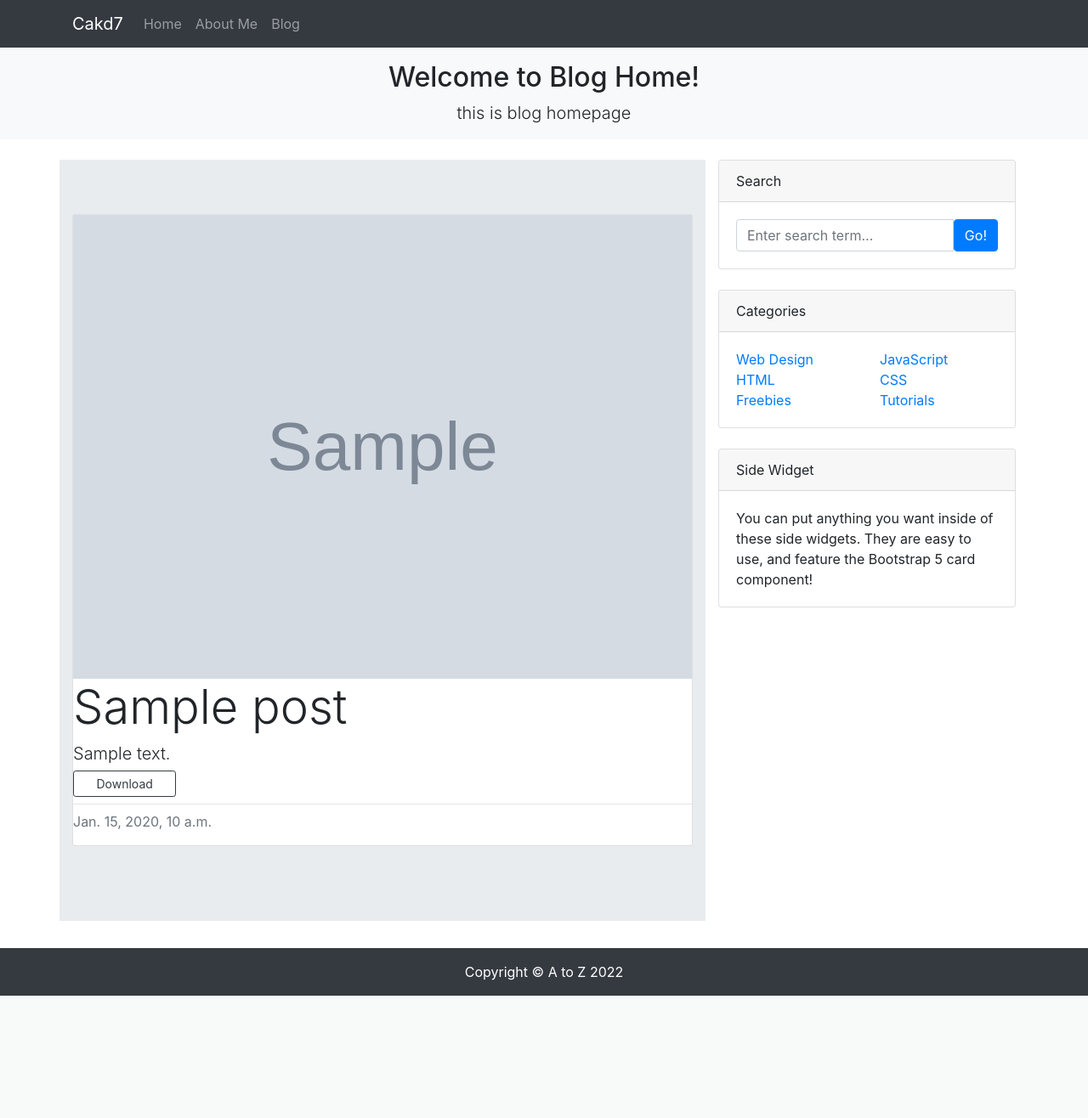
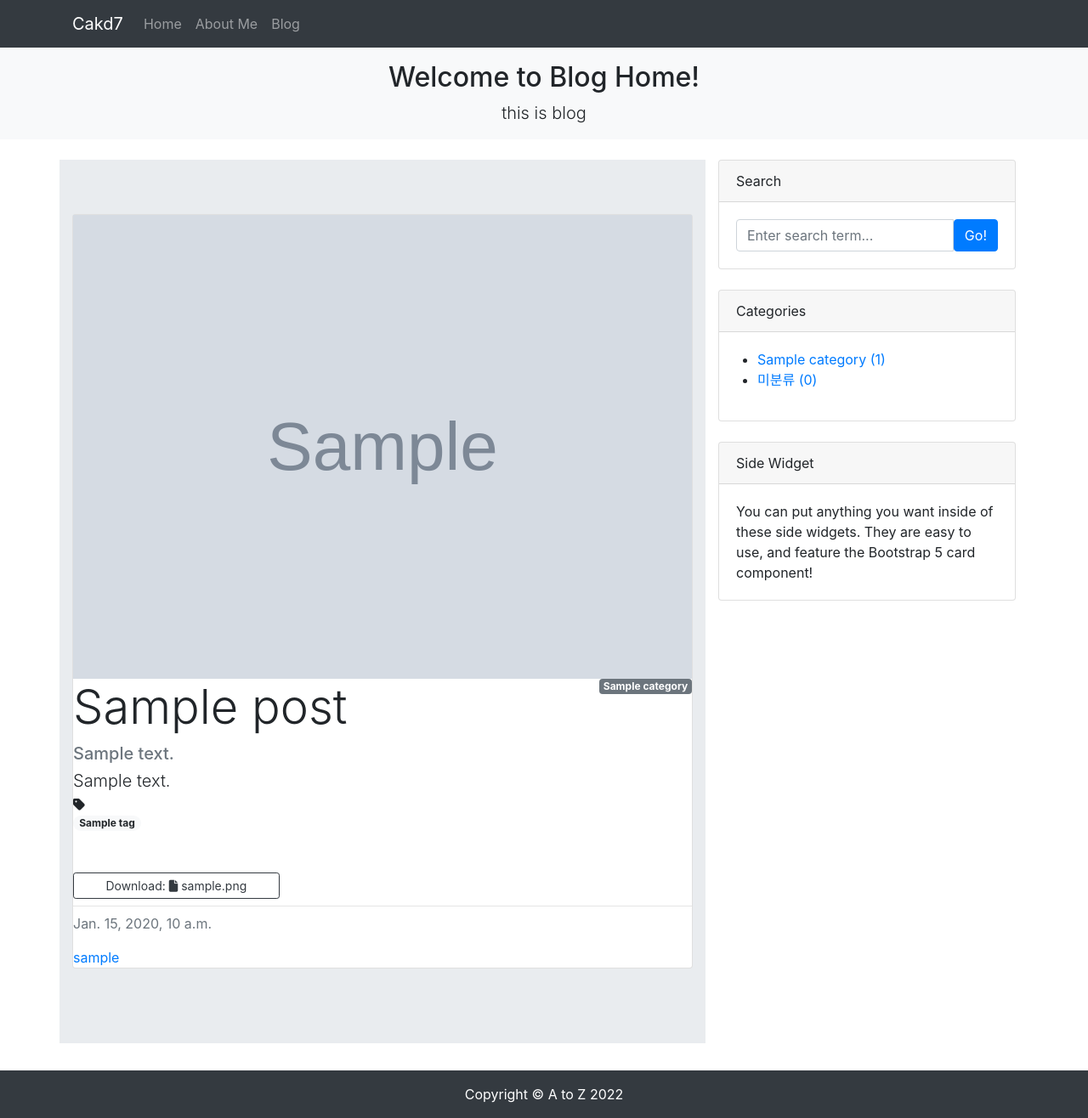
Before and after one commit to golisn/cakd7_dj, a Django app: page /blog/1/ in a window 1280 px wide. Shown: the whole page at 85% size. Before the commit the page ends 1172 px from the top, so only its background shows below. Run offline with Django 3.2, Linux system fonts and the light colour scheme; tables that the repository leaves empty hold one stand-in row (values such as "Sample post"); grey boxes marked "Sample" are stand-in pictures; some libraries are stand-ins or nearby versions.

Commit message:
카테 및 태그 페이지

```diff
--- a/blog/models.py
+++ b/blog/models.py
@@ -1,10 +1,40 @@
 from curses.ascii import US
+from unicodedata import category
 from django.db import models
 from django.contrib.auth.models import User
+import os
 
 # Create your models here.
+class Category(models.Model):
+    name = models.CharField(max_length=50, unique=True)
+    slug = models.SlugField(max_length=200, unique=True, allow_unicode=True)
+
+    def __str__(self):
+        return self.name
+
+    def get_absolute_url(self):
+        return f'/blog/category/{self.slug}/'
+
+
+    class Meta():
+        verbose_name_plural = 'Categories'
+
+
+class Tag(models.Model):
+    name = models.CharField(max_length=50, unique=True)
+    slug = models.SlugField(max_length=200, unique=True, allow_unicode=True)
+
+    def __str__(self):
+        return self.name
+
+    def get_absolute_url(self):
+        return f'/blog/tag/{self.slug}/'
+
+
+
 class Post(models.Model):
     title = models.CharField(max_length=20)
+    hook_text = models.CharField(max_length=100, blank=True)
     content = models.TextField()
 
     create_at = models.DateTimeField(auto_now_add=True)
@@ -13,9 +43,21 @@ class Post(models.Model):
     head_image = models.ImageField(upload_to='blog/imges/%Y/%m/%d/', blank = True)
     file_upload = models.FileField(upload_to='blog/files/%Y/%m/%d/', blank = True)
 
-    author = models.ForeignKey(User, on_delete=models.CASCADE)
+    # author = models.ForeignKey(User, on_delete=models.CASCADE) 작성자를 지우면 포스트 지우는 코딩
+    author = models.ForeignKey(User, on_delete=models.SET_NULL, null=True)  # 작성자를 지워도 포스트는 남는 코딩
+
+    category = models.ForeignKey(Category, null=True, on_delete=models.SET_NULL, blank=True)
+
+    tags = models.ManyToManyField(Tag, blank=True)
 
     def __str__(self):
         return f'({self.pk}){self.title} :: {self.author}'
+
     def get_absolute_url(self):
         return f'/blog/{self.pk}/'
+
+    def get_file_name(self):
+        return os.path.basename(self.file_upload.name)
+
+    def get_file_ext(self):
+        return self.get_file_name().split('.')[-1]
--- a/blog/templates/blog/base.html
+++ b/blog/templates/blog/base.html
@@ -16,11 +16,11 @@
         <div class="container">
             <div class="text-center my-2">
                 <h2 class="fw-bolder">Welcome to Blog Home!</h2>
-                <p class="lead mb-0">this is blog homepage</p>
+                <p class="lead mb-0">this is blog</p>
             </div>
         </div>
     </header>
-    <div class="container">
+    <div class="container" >
     <div class="row">
         <!-- Blog entries-->
         <div class="col-lg-8">
@@ -47,24 +47,18 @@
                 </div>
             </div>
             <!-- Categories widget-->
-            <div class="card mb-4">
+            <div class="card mb-4" id='Categories-card'>
                 <div class="card-header">Categories</div>
                 <div class="card-body">
                     <div class="row">
-                        <div class="col-sm-6">
-                            <ul class="list-unstyled mb-0">
-                                <li><a href="#!">Web Design</a></li>
-                                <li><a href="#!">HTML</a></li>
-                                <li><a href="#!">Freebies</a></li>
-                            </ul>
-                        </div>
-                        <div class="col-sm-6">
-                            <ul class="list-unstyled mb-0">
-                                <li><a href="#!">JavaScript</a></li>
-                                <li><a href="#!">CSS</a></li>
-                                <li><a href="#!">Tutorials</a></li>
-                            </ul>
-                        </div>
+                        <ul>
+                            {% block categories %}
+                            {% for category in categories %}
+                            <li><a href="{{ category.get_absolute_url }}">{{ category }} ({{ category.post_set.count }})</a></li>
+                            {% endfor %}
+                            <li><a href="/blog/category/no_category/">미분류 ({{ no_category_post_count }})</a></li>
+                            {% endblock %}
+                        </ul>
                     </div>
                 </div>
             </div>
--- a/blog/templates/blog/in_detail.html
+++ b/blog/templates/blog/in_detail.html
@@ -10,15 +10,49 @@
         {% else %}
         <img class='card_img_top' src='https://picsum.photos/seed/{{p.id}}/800/200' alt='Random image cap'>
         {% endif %}
+        <div id='post-area'>
+        {% if post.category %}
+        <span class='badge badge-secondary float-right'>{{ post.category }}</span>
+        {% else %}
+        <span class='badge badge-secondary float-right'>미분류</span>
+        {% endif %}
         <h1 class="display-4">{{post.title}}</h1>
+      </div>
+
+        <h5 class='text-muted'>{{post.hook_text}}</h5>
         <h4 class="lead">{{post.content}}</h4>
 
-            {% if post.file_upload %}
-              <a href='{{post.file_upload.url}}' class='btn btn-outline-dark btn-sm col-2' role='button' download>Download</a>
+        {% if post.tags.exists %}
+        <i class="fa-solid fa-tag"></i>
+        {% for tag in post.tags.all %}
+            <a href='{{ tag.get_absolute_url }}'><span class='badge badge-pill badge-light'>{{ tag }}</sapn></a>
+        {% endfor %}
+        <br/>
+        <br/>
     {% endif %}
 
+
+        {% if post.file_upload %}
+        <a href='{{post.file_upload.url}}' class='btn btn-outline-dark btn-sm col-4' role='button' download>
+          Download:
+
+          {% if post.get_file_ext == 'csv' %}
+          <i class="fa-solid fa-file-csv"></i>
+          {% elif post.get_file_ext == 'xlsx' or post.get_file_ext == 'xls' %}
+          <i class="fa-solid fa-file-excel"></i>
+          {% elif post.get_file_ext == 'pdf' %}
+          <i class="fa-solid fa-file-pdf"></i>
+          {% elif post.get_file_ext == 'word' %}
+          <i class="fa-solid fa-file-word"></i>
+          {% else %}
+          <i class="fa-solid fa-file"></i>
+          {% endif %}
+          {{ post.get_file_name}}
+        </a>
+        {% endif %}
         <hr class="my-2">
         <p class="text-muted">{{post.create_at}}</p>
+        <a href='#'>{{post.author}}</a>
       </div>
     </div>
   </div>
--- a/blog/urls.py
+++ b/blog/urls.py
@@ -16,6 +16,9 @@ Including another URLconf
 from django.urls import path
 from . import views
 urlpatterns = [
+    path('tag/<str:slug>/', views.tag_page),
+    path('category/<str:slug>/', views.category_page),
     path('', views.PostList.as_view()),
     path('<int:pk>/', views.PostDetail.as_view()),
+
 ]
--- a/blog/views.py
+++ b/blog/views.py
@@ -1,17 +1,61 @@
+from django.shortcuts import render
 from django.views.generic import ListView, DetailView
 # Create your views here.
-from .models import Post
+from .models import Post, Category, Tag
 
 class PostList(ListView):
     model = Post
     ordering = '-pk'
     template_name = 'blog/in_list.html'
+
+    def get_context_data(self, **kwargs):
+        context = super(PostList, self).get_context_data()
+        context['categories'] = Category.objects.all()
+        context['no_category_post_count'] = Post.objects.filter(category=None).count()
+        return context
+
+
 class PostDetail(DetailView):
     model = Post
     template_name = 'blog/in_detail.html'
 
-# def index(request):
-#     return render(
-#         request,
-#         'blog/index.html',
-#     )
+    def get_context_data(self, **kwargs):
+        context = super(PostDetail, self).get_context_data()
+        context['categories'] = Category.objects.all()
+        context['no_category_post_count'] = Post.objects.filter(category=None).count()
+        return context
+
+
+def category_page(request, slug):
+    if slug =='no_category':
+        category = '미분류'
+        post_list = Post.objects.filter(category=None)
+    else:
+        category = Category.objects.get(slug=slug)
+        post_list = Post.objects.filter(category=category)
+
+    return render(
+        request,
+        'blog/in_list.html',
+        {
+            'object_list': post_list,
+            'categories': Category.objects.all(),
+            'no_category_post_count': Post.objects.filter(category=None).count(),
+            'category': category,
+        }
+    )
+
+def tag_page(request, slug):
+    tag = Tag.objects.get(slug=slug)
+    post_list = tag.post_set.all()
+
+    return render(
+        request,
+        'blog/in_list.html',
+        {
+            'object_list': post_list,
+            'tag' : tag,
+            'categories': Category.objects.all(),
+            'no_category_post_count': Post.objects.filter(category=None).count(),
+        }
+    )
```
Also changed, not shown: blog/admin.py (+11 -1 lines), blog/templates/blog/in_list.html (+33 -3 lines), single_pages/templates/single_pages/about_me.html (+9 -0 lines), single_pages/templates/single_pages/landing.html (+9 -0 lines). Lines whose indentation alone changed are shown as unchanged.
